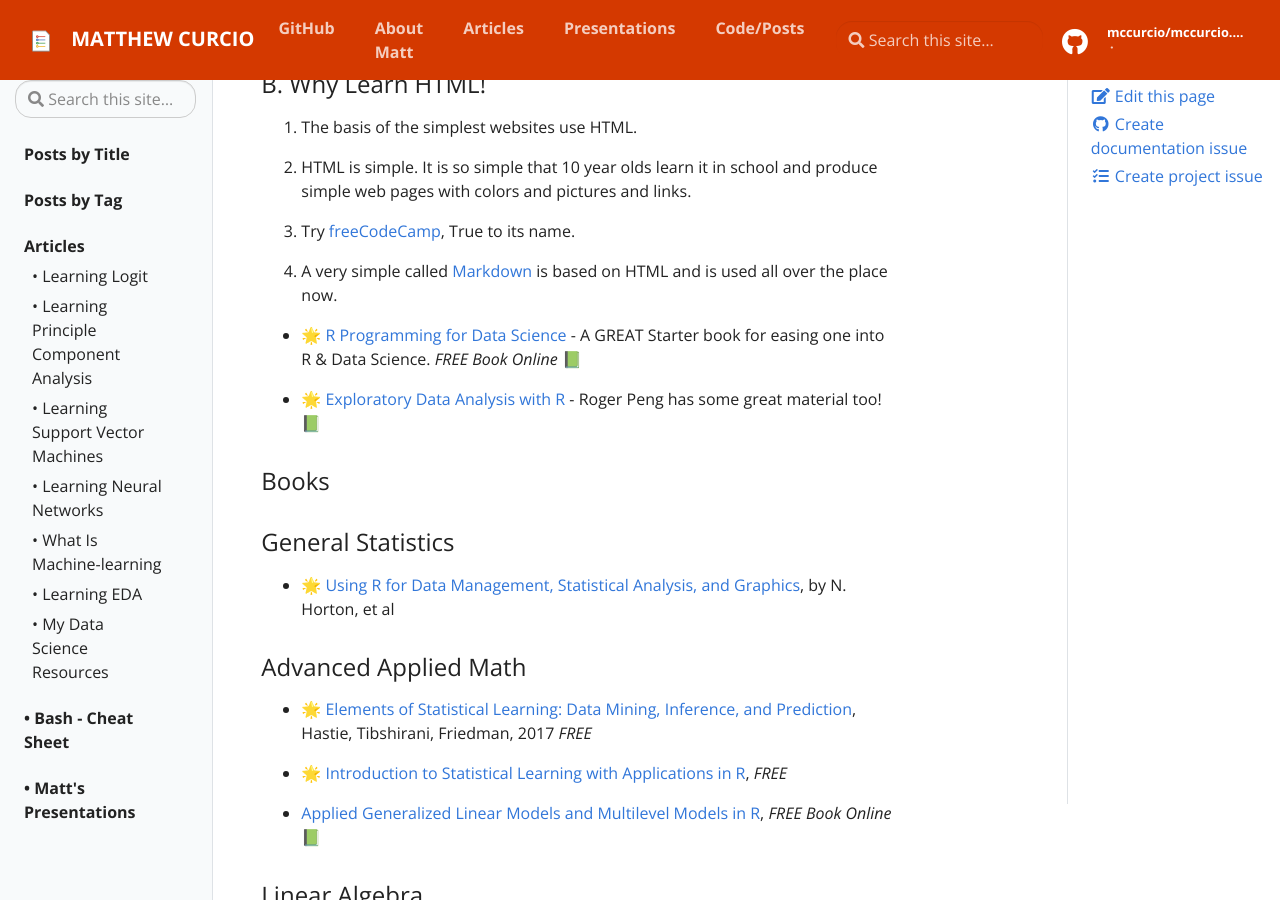
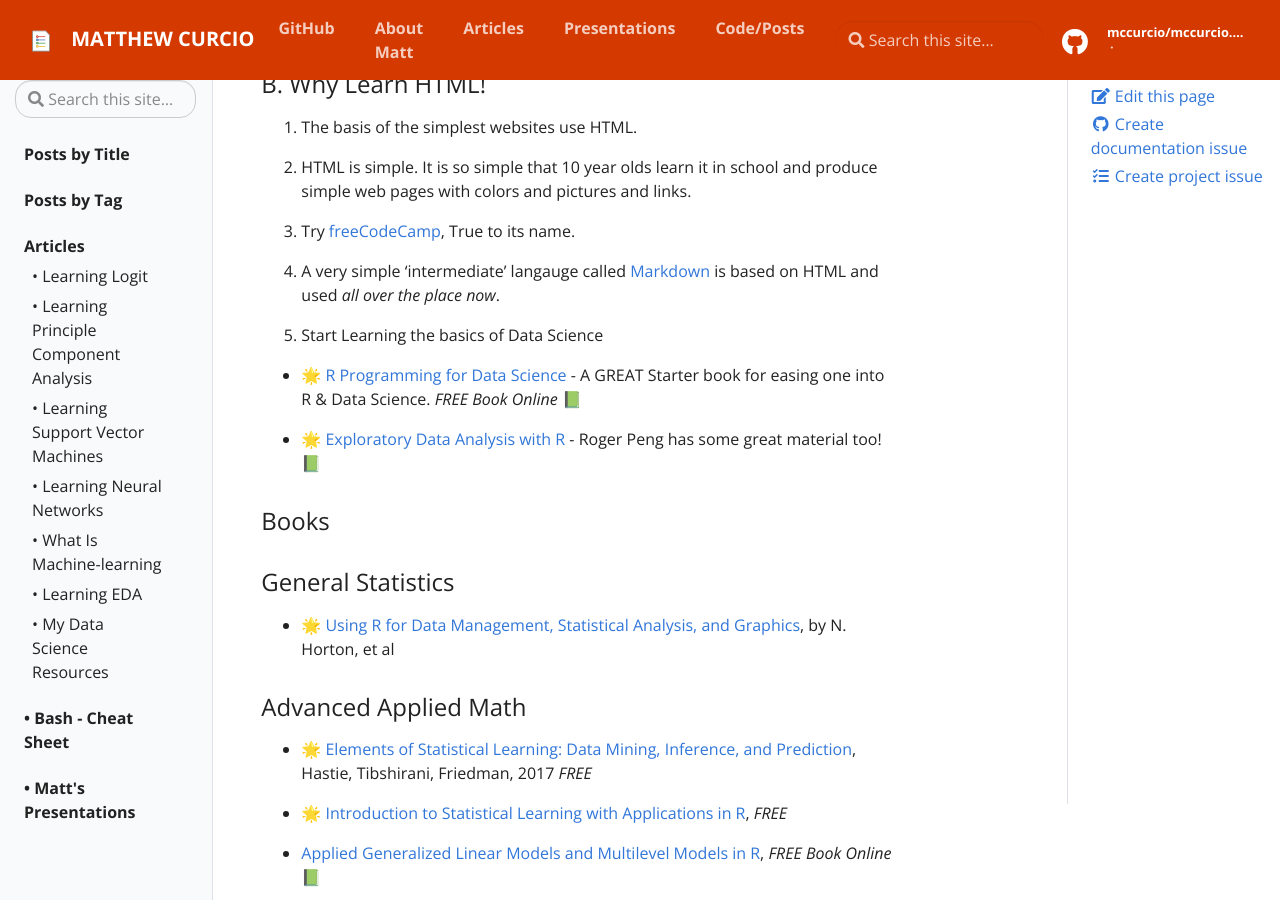
Before and after one commit to mccurcio/mccurcio.github.io, a Jekyll site: the page built from _docs/list-data-science-resources.md, in a window 1280 px wide and 900 px high, scrolled down 787 px. Built offline with Jekyll 4.4.1, drawn with Linux system fonts in a browser that asks for light colours.

Commit message:
Update list-data-science-resources.md

```diff
--- a/_docs/list-data-science-resources.md
+++ b/_docs/list-data-science-resources.md
@@ -48,9 +48,9 @@ Enjoy
 
 3. Try [freeCodeCamp](https://www.freecodecamp.org/news/about/), True to its name.
 
-4. A very simple called [Markdown](https://github.com/adam-p/markdown-here/wiki/Markdown-Cheatsheet) is based on HTML and is used all over the place now.
+4. A very simple 'intermediate' langauge called [Markdown](https://github.com/adam-p/markdown-here/wiki/Markdown-Cheatsheet) is based on HTML and used *all over the place now*.
 
-
+5. Start Learning the basics of Data Science
 
 - &#127775; [R Programming for Data Science](https://bookdown.org/rdpeng/rprogdatascience/) - A GREAT Starter book for easing one into R & Data Science. *FREE Book Online* 📗
 
```
